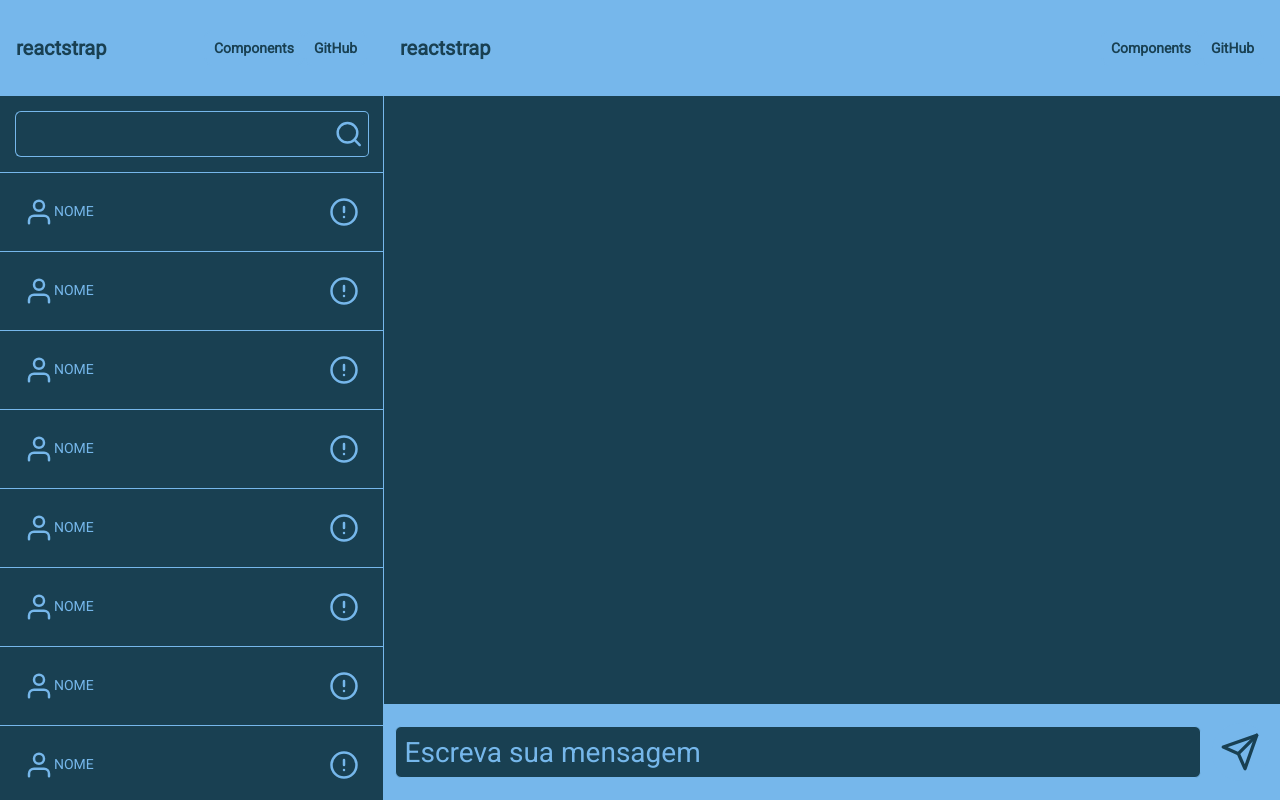
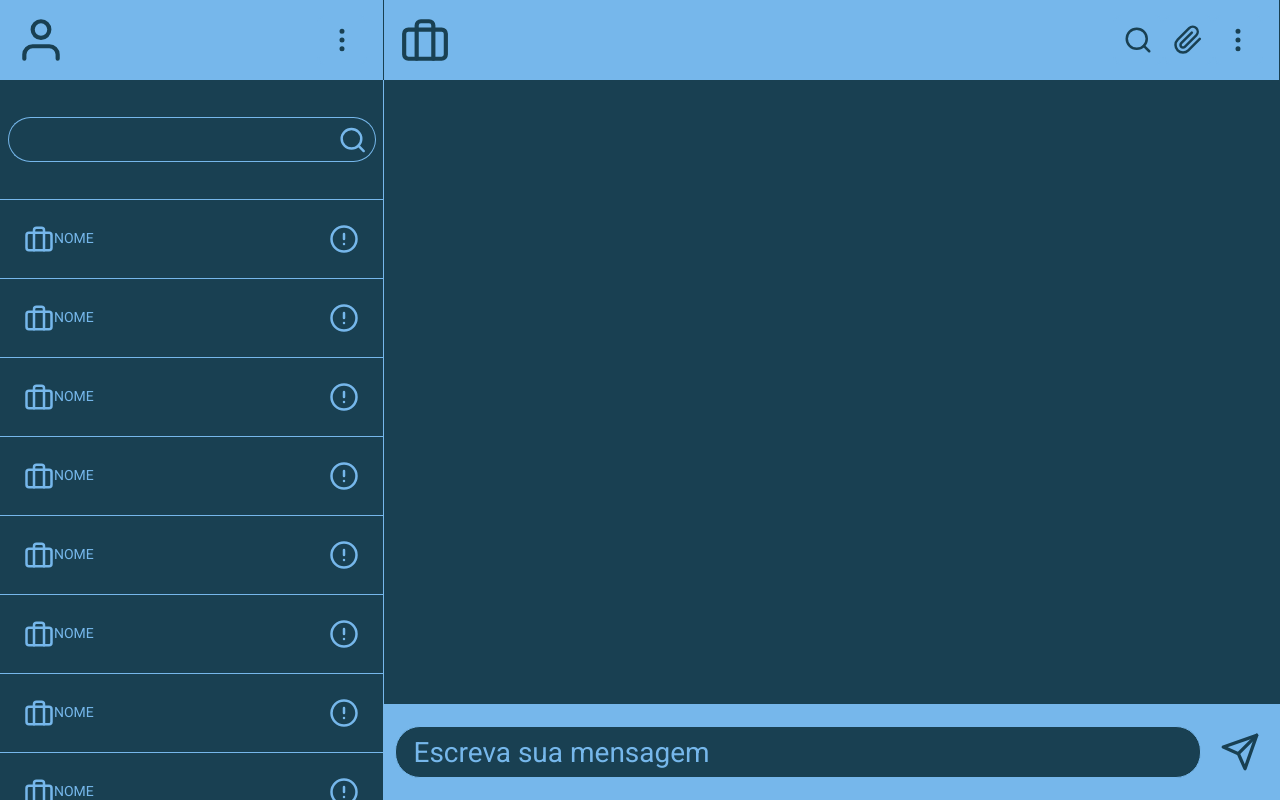
Before and after one commit to Polidoro-root/EAC, a React (Create React App) app in the folder frontend/: page /userProfile/chat in a window 1280 px wide. Built offline with nearby package versions, Linux system fonts and the light colour scheme.

Commit message:
Scroll, Icons and Inputs defined. Now starts the chat backend

```diff
--- a/frontend/src/pages/Chat/index.js
+++ b/frontend/src/pages/Chat/index.js
@@ -1,6 +1,5 @@
 import React, { useState } from 'react';
 import {
-    Container,
     Collapse,
     Navbar,
     NavbarToggler,
@@ -15,9 +14,12 @@ import {
 import './styles.css';
 import {
     FiUser,
+    FiBriefcase,
     FiAlertCircle,
     FiSearch,
     FiSend,
+    FiMoreVertical,
+    FiPaperclip,
 } from 'react-icons/fi';
 
 
@@ -30,15 +32,16 @@ function Chat(){
         <main className="chat">
             <section className="section-height side-panel">
                 <Navbar expand="md">
-                    <NavbarBrand href="/userProfile">reactstrap</NavbarBrand>
+                    <NavbarBrand href="/userProfile">
+                        <FiUser size={50} />
+                    </NavbarBrand>
                     <NavbarToggler onClick={toggle} />
                     <Collapse isOpen={isOpen} navbar>
                         <Nav className="ml-auto" navbar>
                             <NavItem>
-                                <NavLink href="/components/">Components</NavLink>
-                            </NavItem>
-                            <NavItem>
-                                <NavLink href="https://github.com/reactstrap/reactstrap">GitHub</NavLink>
+                                <NavLink href="/components/">
+                                    <FiMoreVertical size={30} />
+                                </NavLink>
                             </NavItem>
                         </Nav>
                     </Collapse>
@@ -49,13 +52,14 @@ function Chat(){
                         <InputGroup className="">
                             <Input
                                 type="text"
+                                className="search-input"
                             />
                             <InputGroupAddon addonType="prepend">
                                 <button
-                                    className="button search-button"
+                                    className="button"
                                     type="submit"
                                 >
-                                    <FiSearch color="#76b7eb" size={30}/>
+                                    <FiSearch size={30}/>
                                 </button>
                             </InputGroupAddon>
                         </InputGroup>
@@ -66,74 +70,74 @@ function Chat(){
                     <ul className="conversations-list">
                         <li className="conversation-cell">
                             <span className="identifier">
-                                <FiUser color="#76b7eb" size={30} />
+                                <FiBriefcase size={30} />
                                 <span>NOME</span>
                             </span>
                             <span className="messages-not-verified">
-                                <FiAlertCircle color="#76b7eb" size={30} />
+                                <FiAlertCircle size={30} />
                             </span>
                         </li>
                         <li className="conversation-cell">
                             <span className="identifier">
-                                <FiUser color="#76b7eb" size={30} />
+                                <FiBriefcase size={30} />
                                 <span>NOME</span>
                             </span>
                             <span className="messages-not-verified">
-                                <FiAlertCircle color="#76b7eb" size={30} />
+                                <FiAlertCircle size={30} />
                             </span>
                         </li>
                         <li className="conversation-cell">
                             <span className="identifier">
-                                <FiUser color="#76b7eb" size={30} />
+                                <FiBriefcase size={30} />
                                 <span>NOME</span>
                             </span>
                             <span className="messages-not-verified">
-                                <FiAlertCircle color="#76b7eb" size={30} />
+                                <FiAlertCircle size={30} />
                             </span>
                         </li>
                         <li className="conversation-cell">
                             <span className="identifier">
-                                <FiUser color="#76b7eb" size={30} />
+                                <FiBriefcase size={30} />
                                 <span>NOME</span>
                             </span>
                             <span className="messages-not-verified">
-                                <FiAlertCircle color="#76b7eb" size={30} />
+                                <FiAlertCircle size={30} />
                             </span>
                         </li>
                         <li className="conversation-cell">
                             <span className="identifier">
-                                <FiUser color="#76b7eb" size={30} />
+                                <FiBriefcase size={30} />
                                 <span>NOME</span>
                             </span>
                             <span className="messages-not-verified">
-                                <FiAlertCircle color="#76b7eb" size={30} />
+                                <FiAlertCircle size={30} />
                             </span>
                         </li>
                         <li className="conversation-cell">
                             <span className="identifier">
-                                <FiUser color="#76b7eb" size={30} />
+                                <FiBriefcase size={30} />
                                 <span>NOME</span>
                             </span>
                             <span className="messages-not-verified">
-                                <FiAlertCircle color="#76b7eb" size={30} />
+                                <FiAlertCircle size={30} />
                             </span>
                         </li>
                         <li className="conversation-cell">
                             <span className="identifier">
-                                <FiUser color="#76b7eb" size={30} />
+                                <FiBriefcase size={30} />
                                 <span>NOME</span>
                             </span>
                             <span className="messages-not-verified">
-                                <FiAlertCircle color="#76b7eb" size={30} />
+                                <FiAlertCircle size={30} />
                             </span>
                         </li>
                         <li className="conversation-cell">
                             <span className="identifier">
-                                <FiUser color="#76b7eb" size={30} />
+                                <FiBriefcase size={30} />
                                 <span>NOME</span>
                             </span>
                             <span className="messages-not-verified">
-                                <FiAlertCircle color="#76b7eb" size={30} />
+                                <FiAlertCircle size={30} />
                             </span>
                         </li>
                     </ul>
@@ -142,15 +146,26 @@ function Chat(){
 
             <section className="section-height main-panel">
                 <Navbar expand="md">
-                    <NavbarBrand href="/userProfile">reactstrap</NavbarBrand>
+                    <NavbarBrand href="/userProfile">
+                        <FiBriefcase size={50} />
+                    </NavbarBrand>
                     <NavbarToggler onClick={toggle} />
                     <Collapse isOpen={isOpen} navbar>
                         <Nav className="ml-auto" navbar>
                             <NavItem>
-                                <NavLink href="/components/">Components</NavLink>
+                                <NavLink href="/components/">
+                                    <FiSearch size={30}/>
+                                </NavLink>
                             </NavItem>
                             <NavItem>
-                                <NavLink href="https://github.com/reactstrap/reactstrap">GitHub</NavLink>
+                                <NavLink href="/components/">
+                                    <FiPaperclip size={30}/>
+                                </NavLink>
+                            </NavItem>
+                            <NavItem>
+                                <NavLink href="/components/">
+                                    <FiMoreVertical size={30}/>
+                                </NavLink>
                             </NavItem>
                         </Nav>
                     </Collapse>
--- a/frontend/src/pages/Chat/styles.css
+++ b/frontend/src/pages/Chat/styles.css
@@ -1,6 +1,19 @@
 .chat {
     display: grid;
     grid-template-columns: 30% 70%;
+}
+
+.chat button,
+.chat a {
+    transition: all 0.2s;
+    color: #194052;
+    background-color: transparent !important;
+}
+
+.chat button:hover,
+.chat a:hover {
+    cursor: pointer;
+    filter: brightness(500%);
 }
 
 .chat .section-height {
@@ -9,16 +22,15 @@
 
 .chat .side-panel {
     background-color: transparent;
-    border-right: 1px solid #76b7eb;
-    overflow-y: auto;
 }
 
 .chat .side-panel .navbar,
 .chat .main-panel .navbar {
     width: 100%;
     background-color: #76b7eb;
-    height: 12%;
+    height: 10vh;
     margin: 0;
+    border-right: 1px solid #194052;
 }
 
 .chat .side-panel .navbar a,
@@ -28,17 +40,58 @@
 }
 
 .chat .side-panel .searchbar {
+    display: flex;
+    align-items: center;
+    justify-content: center;
+    height: 15vh;
     background-color: transparent;
-    padding: 4%;
+    border-bottom: 1px solid #76b7eb;
+    border-right: 1px solid #76b7eb;
+    padding-left: 2%;
+    padding-right: 2%;
+}
+
+.chat .side-panel .searchbar form {
+    width: 100%;
 }
 
 .chat .side-panel .searchbar form input {
     font-size: 150%;
     border-right: none;
+    border-top-left-radius: 25px;
+    border-bottom-left-radius: 25px;
+    padding-left: 5%;
+}
+
+.chat .side-panel .searchbar form .input-group-prepend {
+    border-top-right-radius: 25px;
+    border-bottom-right-radius: 25px;
+    padding-right: 2%;
+}
+
+.chat .side-panel .searchbar form .input-group-prepend button {
+    color: #76b7eb;
+    outline-color: transparent;
 }
 
 .chat .side-panel .conversations {
+    display: block;
+    height: 75vh;
+    overflow-y: auto;
+    border-right: 1px solid #76b7eb;
+}
 
+.chat .side-panel .conversations::-webkit-scrollbar {
+    width: 1.5%;
+    background-color: transparent;
+}
+
+.chat .side-panel .conversations::-webkit-scrollbar-thumb {
+    background-color: #76b7eb;
+}
+
+.chat .side-panel .conversations .conversations-list {
+    margin: 0;
 }
 
 .chat .side-panel .conversations .conversations-list .conversation-cell {
@@ -47,14 +100,18 @@
     justify-content: space-between;
     background-color: #194052;
     border: none;
-    border-radius: 0%;
-    border-top: 1px solid #76b7eb;
+    border-radius: 0;
+    border-top: 0.25px solid #76b7eb;
     list-style: none;
     transition: filter 0.2s;
 }
 
 .chat .side-panel .conversations .conversations-list .conversation-cell:hover {
     filter: brightness(150%)
+}
+
+.chat .side-panel .conversations .conversations-list .conversation-cell:first-child {
+    border-top: none;
 }
 
 .chat .side-panel .conversations .conversations-list .conversation-cell:last-child {
@@ -81,8 +138,13 @@
 .chat .main-panel footer input {
     background-color: #194052;
     padding: 1%;
+    padding-left: 2%;
     font-size: 200%;
     width: 90%;
+    border-top-right-radius: 25px;
+    border-top-left-radius: 25px;
+    border-bottom-right-radius: 25px;
+    border-bottom-left-radius: 25px;
 }
 
 .chat .main-panel footer button {
@@ -90,13 +152,4 @@
     color: #194052;
     padding: 1%;
     border: none;
-    border-radius: 100%;
-    transition: all 0.2s;
 }
-
-.chat .main-panel footer button:hover {
-    cursor: pointer;
-    filter: opacity(80%);
-    background-color: #194052;
-    color: #76b7eb;
-}
```
